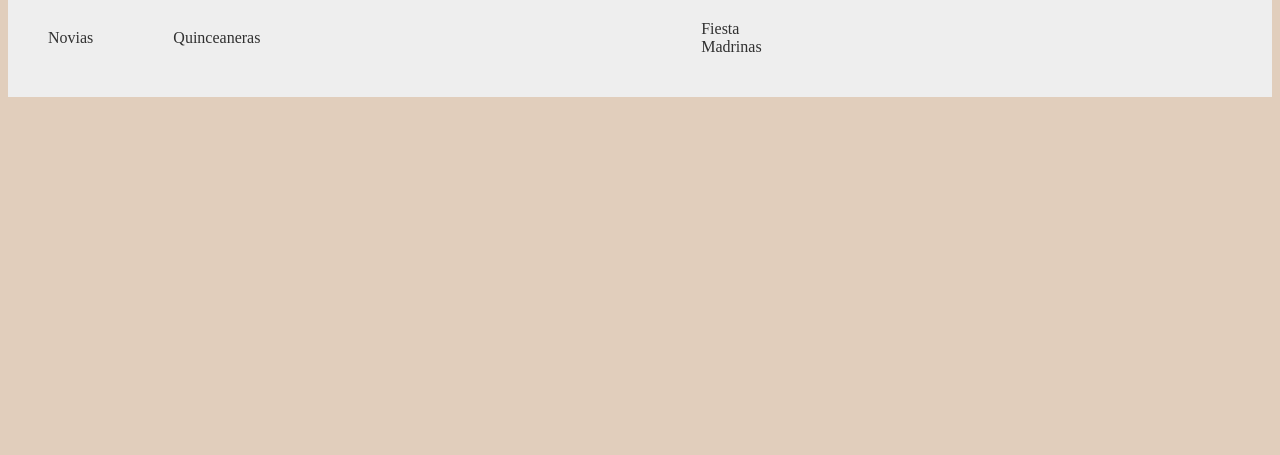
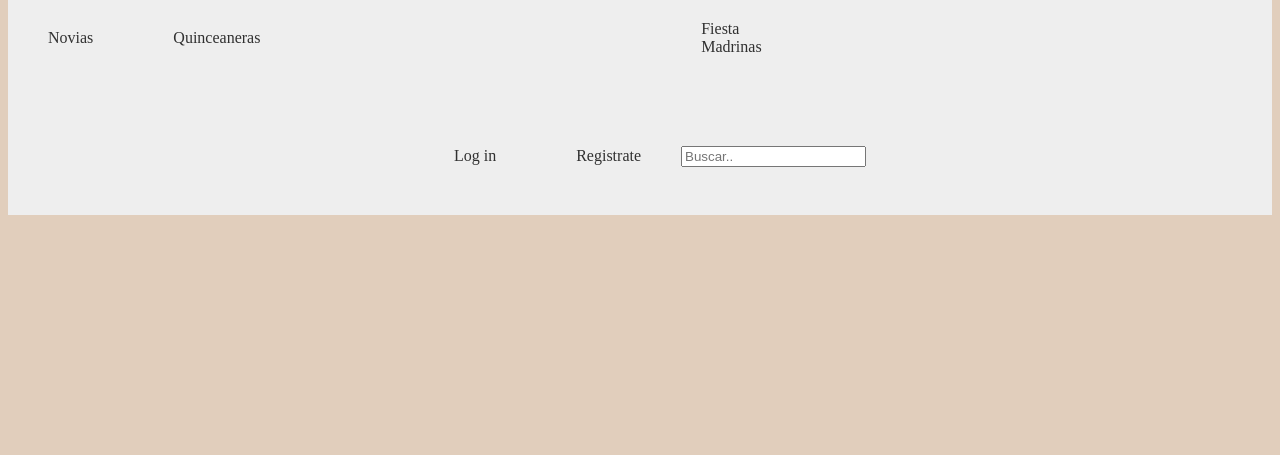
Before and after one commit to NicoIglesias/tp-integrador, a PHP site: page / in a window 1280 px wide. Shown: the part 183-638 px from the top of the page. Run offline with PHP 8.4, Linux system fonts and the light colour scheme.

Commit message:
logo fixed y boton registro funcional

```diff
--- a/proyecto/index.php
+++ b/proyecto/index.php
@@ -10,7 +10,7 @@
     <!-- Header -->
     <header class="main-header">
       <div class="logo">
-        <img src="clases/Proyecto/logomin2.png" alt="logo Algo Nuevo Algo Viejo" class="main-logo">
+        <img src="images/logomin2.png" alt="logo Algo Nuevo Algo Viejo" class="main-logo">
 
       </div>
 
@@ -22,6 +22,11 @@
         <a href="#">Fiesta</a>
         <a href="#">Madrinas</a>
       </nav>
+      <nav class="interactive-nav">
+        <a href="#">Log in</a>
+        <a href="registro.php">Registrate</a>
+        <input type="text" placeholder="Buscar..">
+      </nav>
 
   </body>
 </html>
```
